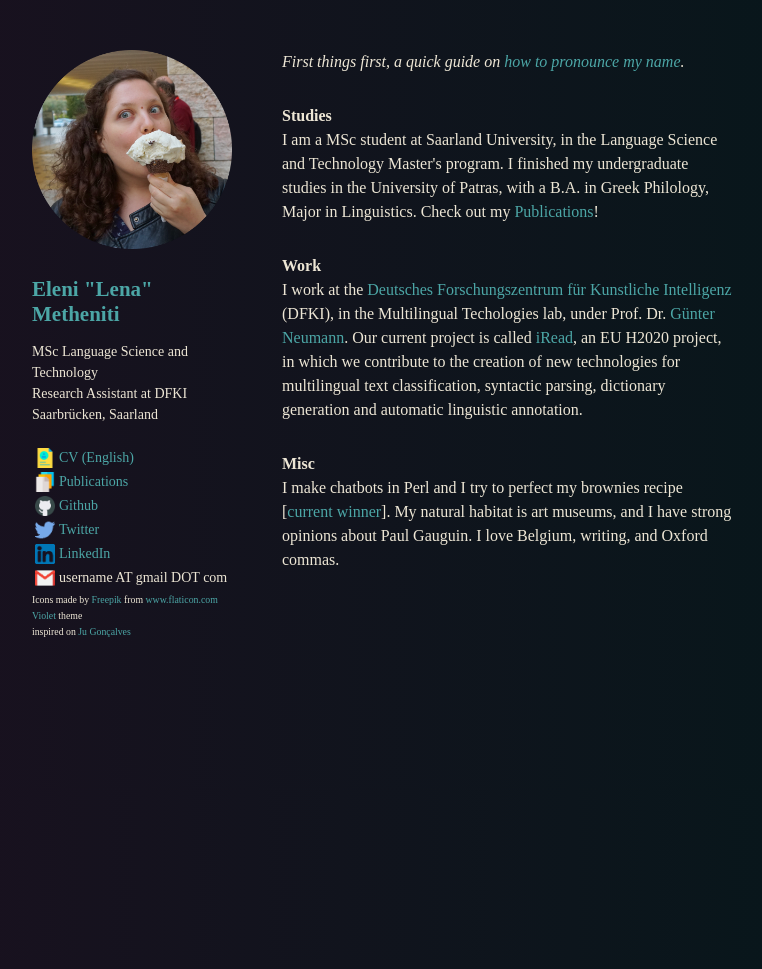
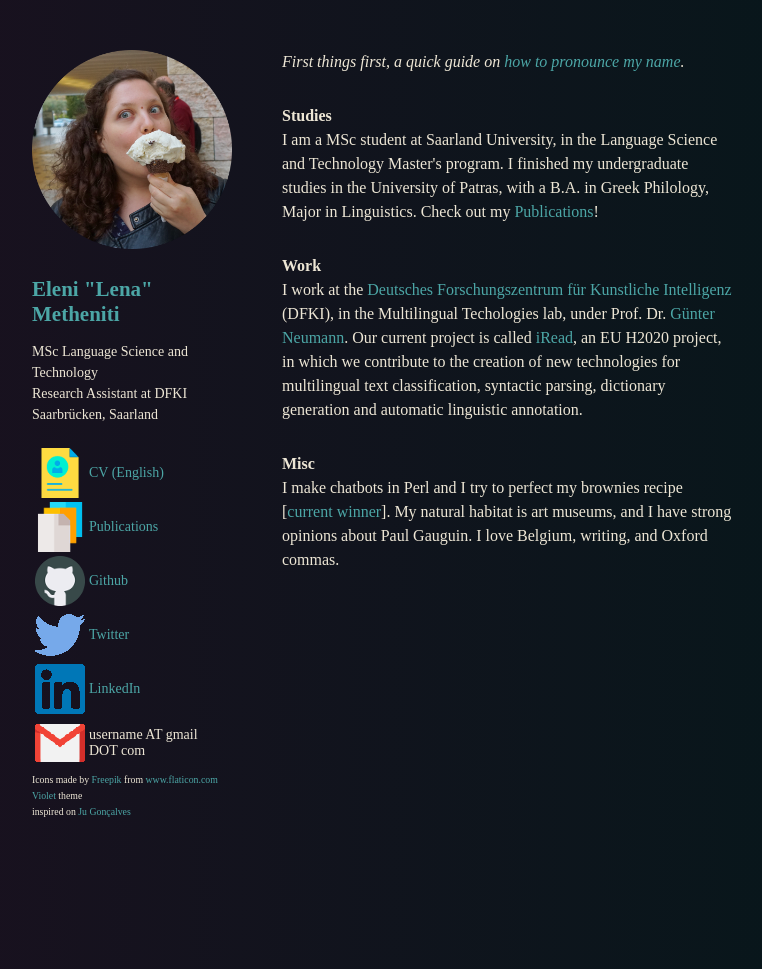
Before and after one commit to lenakmeth/lenakmeth.github.io, a Jekyll site: the page built from index.html, in a window 1280 px wide. Shown: the whole page, without its empty margins (68-830 px from the left). Built offline with Jekyll 4.4.1, drawn with Linux system fonts in a browser that asks for light colours.

Commit message:
Revert "fix div size"
This reverts commit 89c8cfa7afc0071b42acd3e61cbdcc50b3e29983.

```diff
--- a/_sass/header.sass
+++ b/_sass/header.sass
@@ -14,8 +14,8 @@ header
     margin-bottom: 10px
 
   div
-    width: 20px
-    height: 20px
+    width: 50px
+    height: 50px
     margin-bottom: 0px
 
   nav ul
```
